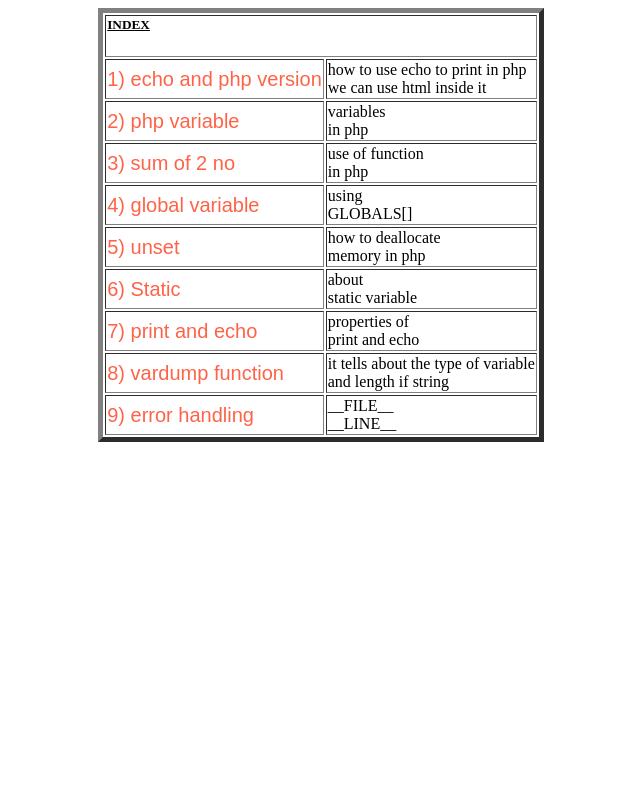
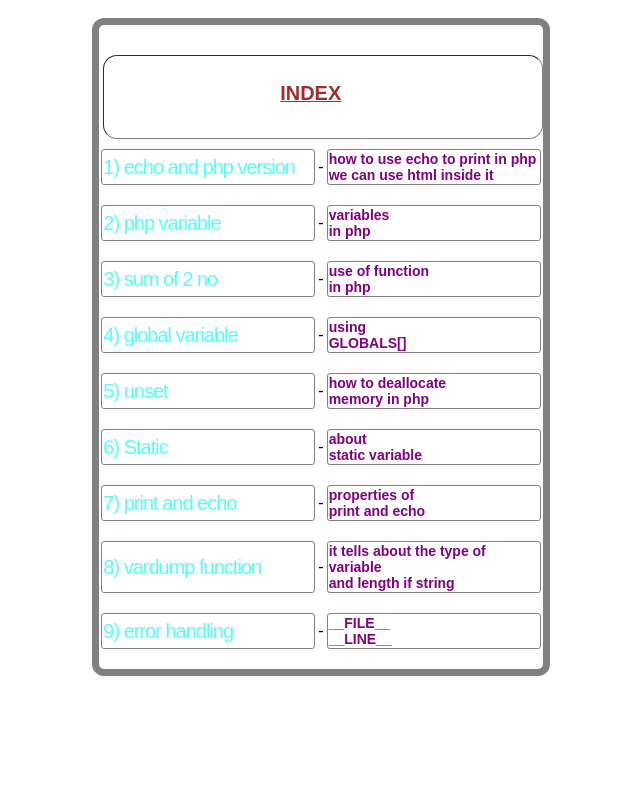
Before and after one commit to ashutosh000000/php-tut, a PHP site: page /prg2.php in a window 1280 px wide. Shown: the whole page, without its empty margins (319-959 px from the left). Run offline with PHP 8.4, Linux system fonts and the light colour scheme.

Commit message:
added css

```diff
--- a/prg10.php
+++ b/prg10.php
@@ -11,7 +11,7 @@ echo"the function of class demo is :".__FUNCTION__;
 function testme(){
 echo"the method of class demo :".__METHOD__;
 }
-echo"the class is :"__CLASS__;
+echo"the class is :".__CLASS__;
 }
 
 $object=new demo();
--- a/prg2.php
+++ b/prg2.php
@@ -5,54 +5,66 @@
 
 
 <body><center>
-<table border="5">
+    <div class= "table-d">
+<table border="5" >
 <tr>
-<td class="" colspan="2"><h5><u>INDEX</u></h5></td>
+<td class="index-t" colspan="3"><h5><u>INDEX</u></h5></td>
 </tr>
 <tr>
-<td><a class= "link-to-anouther" href="prg1.php" target="_blank">1) echo and php version</a></td>
-<td>how to use echo to print in php<br>we can use html inside it</td>
+<td class="t-td"><a class= "link-to-anouther" href="prg1.php" target="_blank">1) echo and php version</a></td>
+<td class="belong">-</td>
+<td class="dis">how to use echo to print in php<br>we can use html inside it</td>
 </tr>
 <tr>
-<td><a class= "link-to-anouther" href="prg3.php" target="_blank">2) php variable</a></td>
-<td>
+<td class="t-td"><a class= "link-to-anouther" href="prg3.php" target="_blank">2) php variable</a></td>
+<td class="belong">-</td>
+<td class="dis">
 variables</br> in php
 </td>
 </tr>
 <tr>
-<td><a class= "link-to-anouther" href="prg4.php" target="_blank">3) sum of 2 no</a></td>
-<td>use of function<br> in php</td>
+<td class="t-td"><a class= "link-to-anouther" href="prg4.php" target="_blank">3) sum of 2 no</a></td>
+<td class="belong">-</td>
+<td class="dis">use of function<br> in php</td>
 </tr>
 <tr>
-<td><a class= "link-to-anouther" href="prg5.php" target="_blank">4) global variable</a></td>
-<td>using</br> GLOBALS[]</td>
+<td class="t-td"><a class= "link-to-anouther" href="prg5.php" target="_blank">4) global variable</a></td>
+<td class="belong">-</td>
+<td class="dis">using</br> GLOBALS[]</td>
 </tr>
 <tr>
-<td><a class= "link-to-anouther" href="prg6.php" target="_blank">5) unset</a></td>
-<td>how to deallocate<br>
+<td class="t-td"><a class= "link-to-anouther" href="prg6.php" target="_blank">5) unset</a></td>
+<td class="belong">-</td>
+<td class="dis">how to deallocate<br>
 memory in php
 </td>
 </tr>
 <tr>
-<td><a class= "link-to-anouther" href="prg7.php" target="_blank">6) Static</a></td>
-<td> about <br>static variable</td>
+<td class="t-td"><a class= "link-to-anouther" href="prg7.php" target="_blank">6) Static</a></td>
+<td class="belong">-</td>
+<td class="dis"> about <br>static variable</td>
 </tr>
 <tr>
-<td><a class= "link-to-anouther" href="prg8.php" target="_blank">7) print and echo</a></td>
-<td>properties of <br>print and echo</td>
+<td class="t-td"><a class= "link-to-anouther" href="prg8.php" target="_blank">7) print and echo</a></td>
+<td class="belong">-</td>
+<td class="dis">properties of <br>print and echo</td>
 </tr>
 
 <tr>
-<td ><a class= "link-to-anouther" href="prg9.php" target="_blank">8) vardump function</a></td>
-<td> it tells about the type of variable <br>and length if string</td>
+<td  class="t-td"><a class= "link-to-anouther" href="prg9.php" target="_blank">8) vardump function</a></td>
+<td class="belong">-</td>
+<td class="dis"> it tells about the type of variable <br>and length if string</td>
 </tr>
-<tr><td><a class= "link-to-anouther" href="prg10.php" target="_blank">9) error handling</a></td>
-<td>__FILE__<br>
+<tr>
+    <td class="t-td"><a class= "link-to-anouther" href="prg10.php" target="_blank">9) error handling</a></td>
+<td class="belong">-</td>
+<td class="dis">__FILE__<br>
 __LINE__
 </td>
 </tr>
 
 </table>
+</div>
 </center>
 
 </body>
--- a/prg2style.css
+++ b/prg2style.css
@@ -1,7 +1,79 @@
+body
+{
+background-color: #FFFFFF;
+
+}
 .link-to-anouther
 {
 text-decoration: none;
 font-size: 20px;
-color: #FF6347;
-font-family: "Arial"
+color: #00ffffb0;
+font-family: "Arial";
+letter-spacing: -1px;
+
 }
+
+.link-to-anouther:hover
+{
+text-decoration: underline;
+font-size: 21px;
+color: #00ffff94;
+}
+
+table{
+    position: relative;
+    border-radius: 12px;
+    border: 7px solid #808080;
+    border-spacing: 2px 20px;
+    table-layout: fixed;
+    overflow: hidden;
+
+}
+.table-d
+{
+background: -moz-linear-gradient(120deg,rgba(220,20,60,0.6), rgba(255,255,0,0.6));
+border-radius: 13px;
+padding: 10px;
+width: 600px;
+}
+
+.index-t
+{
+color:#A52A2A;
+font-size: 24px;
+font-family: "Arial";
+font-weight: bold;
+background-color: #FFFFFF;
+position: sticky;
+top: 30px;
+left: 100px;
+width: 210px;
+height: 20px;
+padding: 26px 0px 0px 176px;
+border-radius: 14px;
+}
+
+.dis
+{
+font-family: "Arial";
+font-size: 14px;
+font-weight: bold;
+color: #800080;
+border: 0.1px solid #808080;
+border-radius: 3px;
+overflow: hidden;
+width: 210px;
+}
+
+.belong
+{
+    border: 0px solid;
+}
+
+.t-td
+{
+    border: 0.1px solid #808080;
+    border-radius: 3px;
+    overflow: hidden;
+    width: 210px;
+}
```
